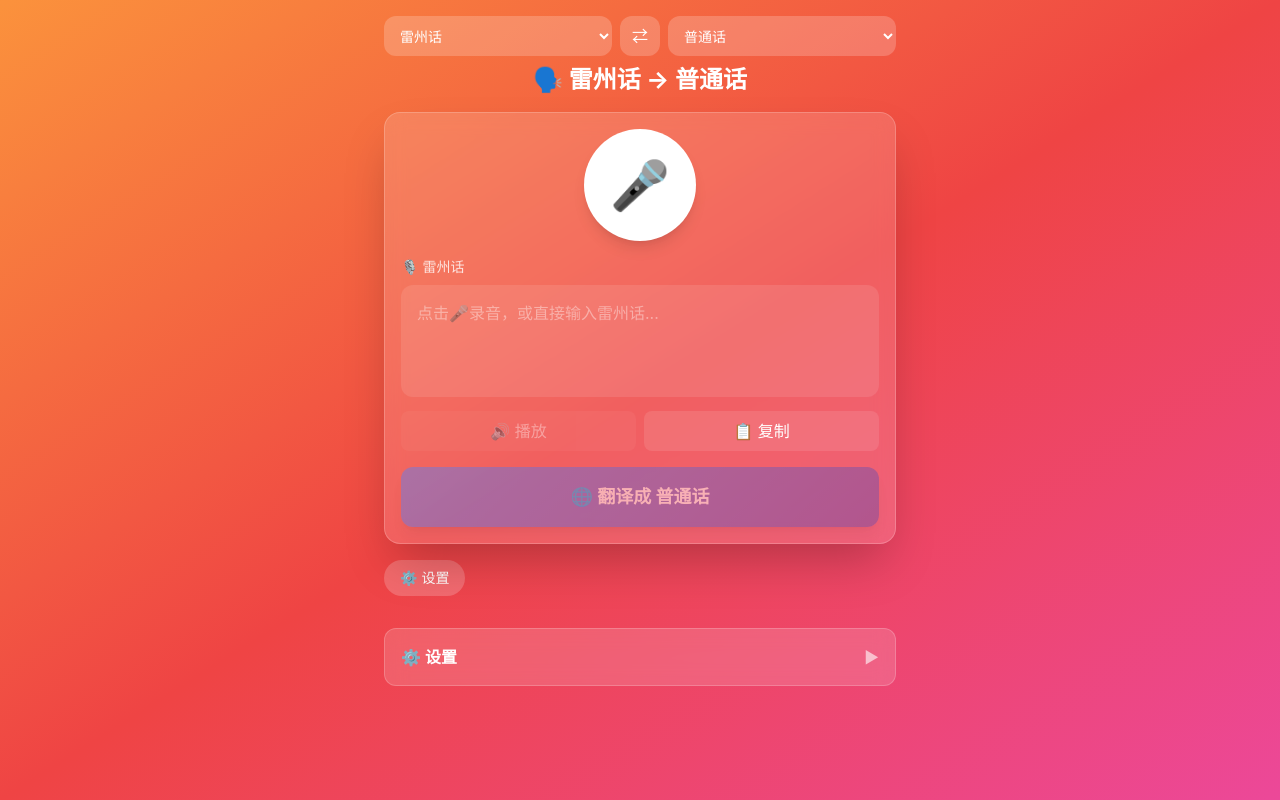
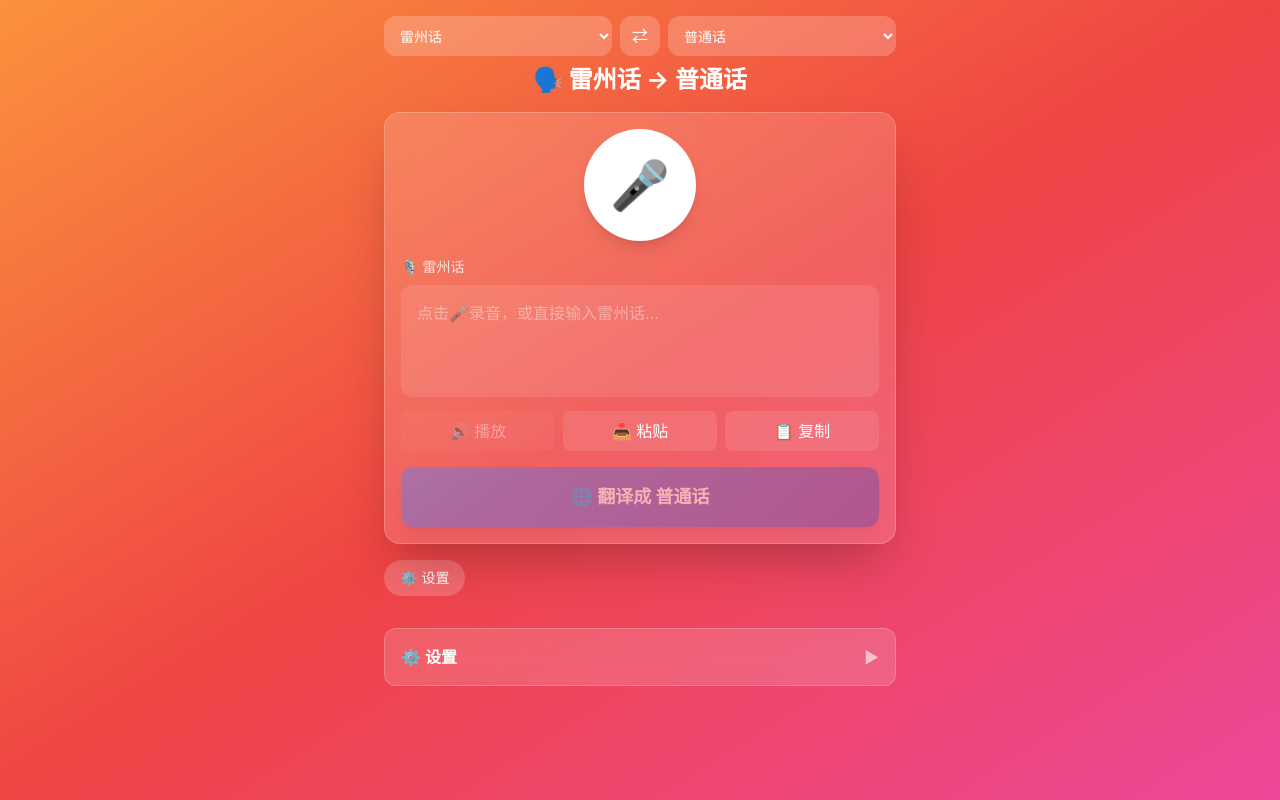
Before and after one commit to ZanwingMak/dialect-translator, a Vue app: page / in a window 1280 px wide. Built offline with nearby package versions, Linux system fonts and the light colour scheme.

Commit message:
添加粘贴按钮到源语言输入区

```diff
--- a/src/components/TranslationCard.vue
+++ b/src/components/TranslationCard.vue
@@ -18,6 +18,12 @@
         class="flex-1 py-2 bg-white/10 text-white rounded-lg hover:bg-white/20 disabled:opacity-40"
       >
         🔊 播放
+      </button>
+      <button
+        @click="$emit('pasteSource')"
+        class="flex-1 py-2 bg-white/10 text-white rounded-lg hover:bg-white/20"
+      >
+        📥 粘贴
       </button>
       <button
         @click="$emit('copySource')"
@@ -78,6 +84,7 @@ defineEmits([
   'translate',
   'playSource',
   'copySource',
+  'pasteSource',
   'playTarget',
   'copyTarget'
 ])
--- a/src/views/HomeView.vue
+++ b/src/views/HomeView.vue
@@ -38,6 +38,7 @@
           @translate="translateText(sourceText)"
           @playSource="playSourceVoice"
           @copySource="copyText(sourceText)"
+          @pasteSource="pasteText"
           @playTarget="playTargetVoice"
           @copyTarget="copyText(translatedText)"
         />
@@ -660,6 +661,15 @@ const copyText = (text) => {
   })
 }
 
+const pasteText = async () => {
+  try {
+    const text = await navigator.clipboard.readText()
+    sourceText.value = text
+  } catch (error) {
+    alert('粘贴失败，请检查权限')
+  }
+}
+
 const loadHistory = (item) => {
   sourceText.value = item.source
   translatedText.value = item.target
```
